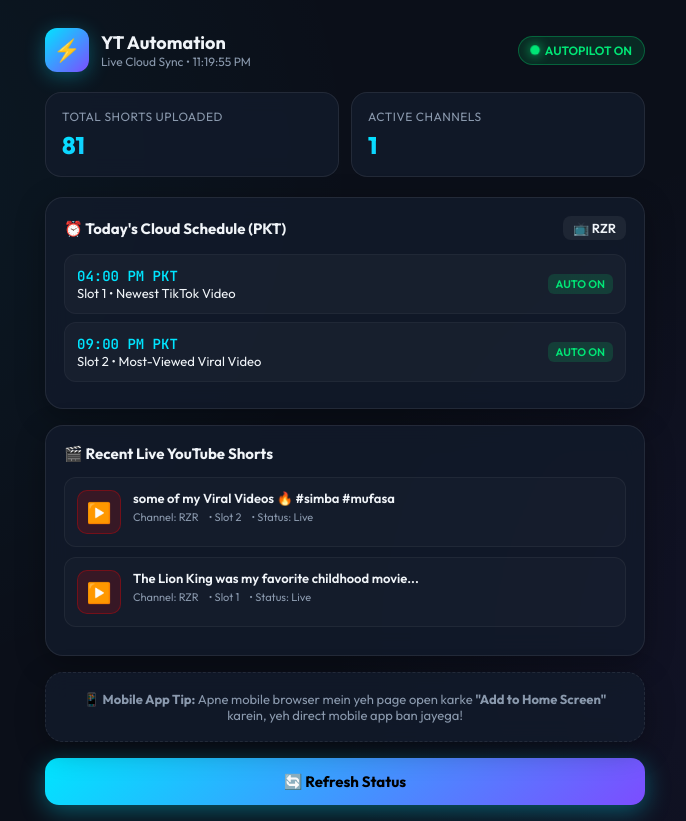
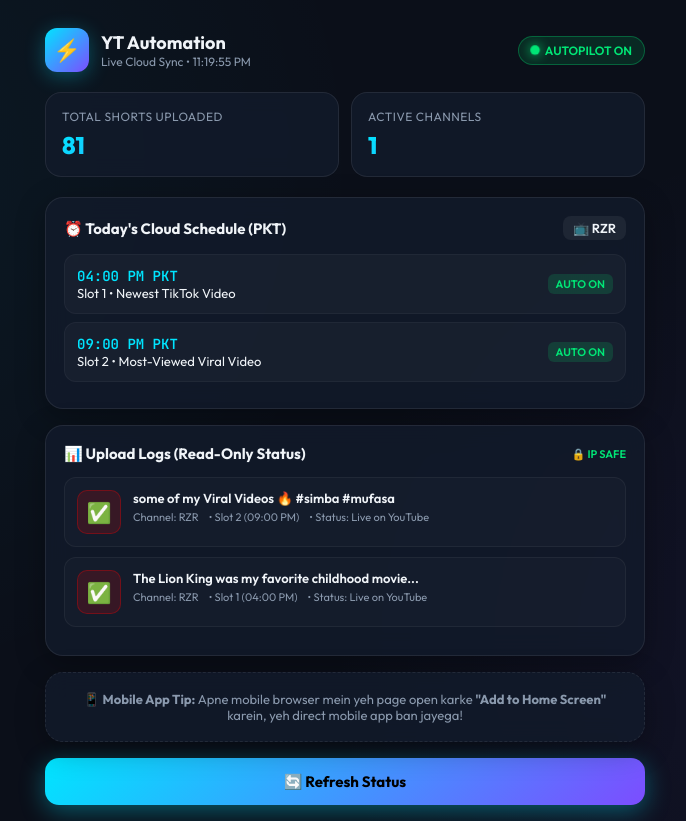
Before and after one commit to bs437144-lang/tiktok-yt-automation-1, a plain HTML site: page public/index.html in a window 1280 px wide. Shown: the whole page, without its empty margins (295-981 px from the left). Drawn offline with Linux system fonts and the light colour scheme.

Commit message:
feat: serverless tiktok to youtube shorts automation pipeline with scheduled slots

```diff
--- a/public/index.html
+++ b/public/index.html
@@ -111,34 +111,35 @@
       </div>
     </div>
 
-    <!-- Recent Uploads Card -->
+    <!-- Recent Uploads Card (Read-Only Status) -->
     <div class="card">
       <div class="card-header">
-        <div class="card-title">🎬 Recent Live YouTube Shorts</div>
+        <div class="card-title">📊 Upload Logs (Read-Only Status)</div>
+        <div style="font-size: 11px; color: var(--success); font-weight: 600;">🔒 IP SAFE</div>
       </div>
       <div id="video-list">
-        <a href="https://youtu.be/AhvwZ00k2UA" target="_blank" class="video-item">
-          <div class="video-thumb-icon">▶️</div>
+        <div class="video-item">
+          <div class="video-thumb-icon">✅</div>
           <div class="video-details">
             <div class="video-title">some of my Viral Videos 🔥 #simba #mufasa</div>
             <div class="video-meta">
               <span>Channel: RZR</span>
-              <span>• Slot 2</span>
-              <span>• Status: Live</span>
+              <span>• Slot 2 (09:00 PM)</span>
+              <span>• Status: Live on YouTube</span>
             </div>
           </div>
-        </a>
-        <a href="https://youtu.be/gYyTu_tfPDw" target="_blank" class="video-item">
-          <div class="video-thumb-icon">▶️</div>
+        </div>
+        <div class="video-item">
+          <div class="video-thumb-icon">✅</div>
           <div class="video-details">
             <div class="video-title">The Lion King was my favorite childhood movie...</div>
             <div class="video-meta">
               <span>Channel: RZR</span>
-              <span>• Slot 1</span>
-              <span>• Status: Live</span>
+              <span>• Slot 1 (04:00 PM)</span>
+              <span>• Status: Live on YouTube</span>
             </div>
           </div>
-        </a>
+        </div>
       </div>
     </div>
 
```
